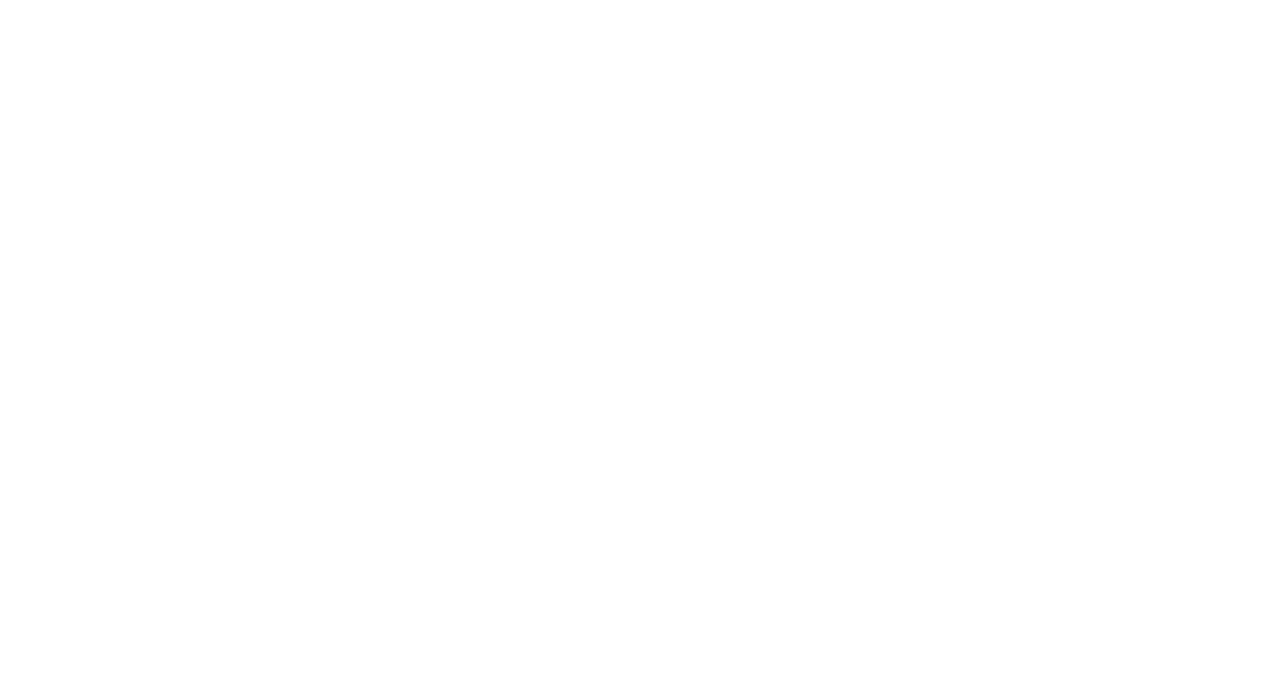
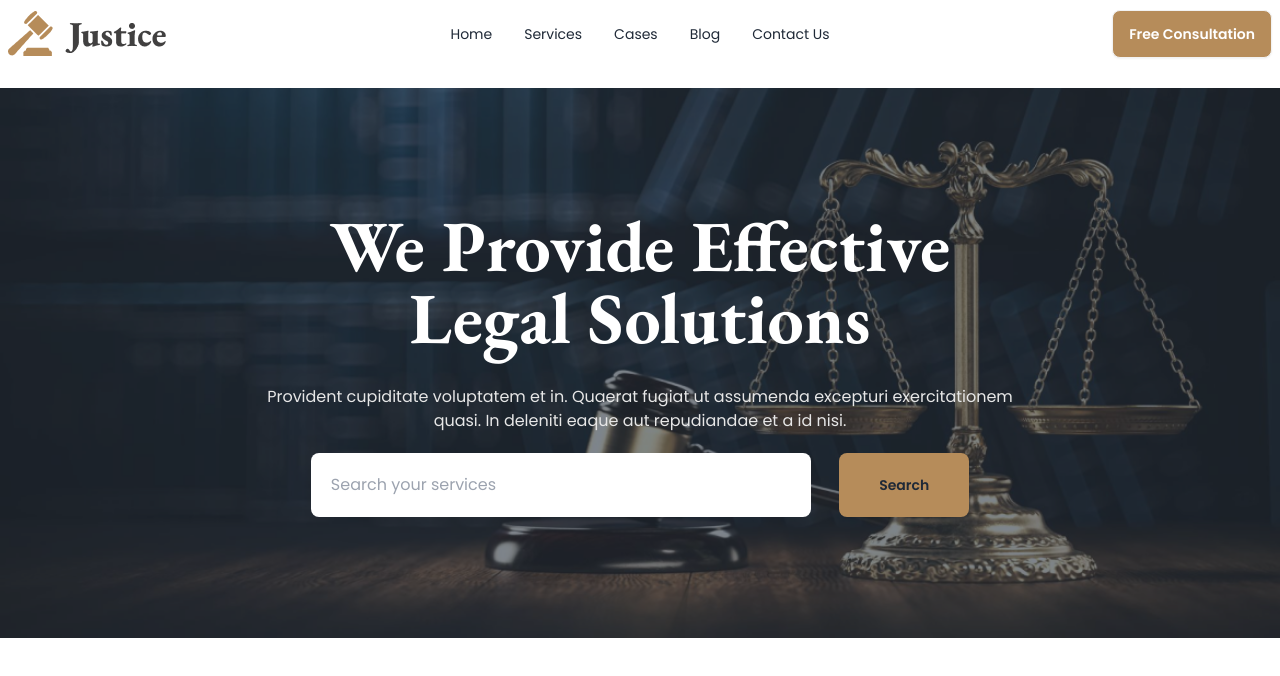
Before and after one commit to j-shifat-18/legal-solution, a plain HTML site: page index.html in a window 1280 px wide. Drawn offline with nearby package versions, Linux system fonts and the light colour scheme.

Commit message:
added navbar and banner section

```diff
--- a/index.html
+++ b/index.html
@@ -1,16 +1,107 @@
 <!DOCTYPE html>
-<html lang="en">
+<html lang="en" data-theme="light">
 
 <head>
     <meta charset="UTF-8">
     <meta name="viewport" content="width=device-width, initial-scale=1.0">
     <title>Legal Solution</title>
+    <!-- google font -->
+    <link rel="preconnect" href="https://fonts.googleapis.com">
+    <link rel="preconnect" href="https://fonts.gstatic.com" crossorigin>
+    <link
+        href="https://fonts.googleapis.com/css2?family=EB+Garamond:ital,wght@0,400..800;1,400..800&family=Poppins:ital,wght@0,100;0,200;0,300;0,400;0,500;0,600;0,700;0,800;0,900;1,100;1,200;1,300;1,400;1,500;1,600;1,700;1,800;1,900&display=swap"
+        rel="stylesheet">
+
+    <!-- Daisy Ui + tailwindcss CDN -->
+    <link href="https://cdn.jsdelivr.net/npm/daisyui@4.12.23/dist/full.min.css" rel="stylesheet" type="text/css" />
+    <script src="https://cdn.tailwindcss.com"></script>
+
+    <style>
+        .font-poppins {
+            font-family: "Poppins", serif;
+        }
+
+        .font-garamond {
+            font-family: "EB Garamond", serif;
+        }
+    </style>
+
+    <script>
+        tailwind.config = {
+            theme: {
+                extend: {
+                    colors: {
+                        clifford: '#da373d',
+                        'legal-primary': '#B68C5A',
+                        'dark-6':'#E7E7E7',
+                        'dark-3':'#707070',
+                    }
+                }
+            }
+        }
+    </script>
+
 </head>
 
-<body>
+<body class="font-poppins">
     <!-- Header section -->
-    <header>
+    <header class="md:container mx-auto">
+        <!-- Navbar -->
+        <nav class="mb-5">
+            <div class="navbar bg-base-100">
+                <div class="navbar-start">
+                    <div class="dropdown">
+                        <div tabindex="0" role="button" class="btn btn-ghost lg:hidden">
+                            <svg xmlns="http://www.w3.org/2000/svg" class="h-5 w-5" fill="none" viewBox="0 0 24 24"
+                                stroke="currentColor">
+                                <path stroke-linecap="round" stroke-linejoin="round" stroke-width="2"
+                                    d="M4 6h16M4 12h8m-8 6h16" />
+                            </svg>
+                        </div>
+                        <ul tabindex="0"
+                            class="menu menu-sm dropdown-content bg-base-100 rounded-box z-[1] mt-3 w-52 p-2 shadow">
+                            <li><a href="">Home</a></li>
+                            <li><a href="">Services</a></li>
+                            <li><a href="">Cases </a></li>
+                            <li><a href="">Blog</a></li>
+                            <li><a href="">Contact Us</a></li>
+                        </ul>
+                    </div>
+                    <a class=""><img src="images/logo2.png" alt=""></a>
+                </div>
+                <div class="navbar-center hidden lg:flex">
+                    <ul class="menu menu-horizontal px-1">
+                        <li><a href="">Home</a></li>
+                        <li><a href="">Services</a></li>
+                        <li><a href="">Cases </a></li>
+                        <li><a href="">Blog</a></li>
+                        <li><a href="">Contact Us</a></li>
+                    </ul>
+                </div>
+                <div class="navbar-end">
+                    <a class="btn bg-legal-primary text-white">Free Consultation</a>
+                </div>
+            </div>
+        </nav>
 
+        <!-- Banner section -->
+            <div class="hero w-full lg:h-[550px]"
+                style="background-image: url('images/banner.png');">
+                <div class="hero-overlay bg-opacity-60"></div>
+                <div class="hero-content text-neutral-content text-center text-white">
+                    <div class="max-w-screen-md">
+                        <h1 class="mb-8 text-7xl font-bold font-garamond">We Provide Effective Legal Solutions</h1>
+                        <p class="mb-5 text-dark-6">
+                            Provident cupiditate voluptatem et in. Quaerat fugiat ut assumenda excepturi exercitationem
+                            quasi. In deleniti eaque aut repudiandae et a id nisi.
+                        </p>
+                        <div class="space-x-6">
+                            <input class="h-[64px] w-[500px] p-5 rounded-lg" type="text" placeholder="Search your services">
+                            <button class="btn bg-legal-primary border-none h-[64px] px-6 py-4 md:py-6 md:px-10">Search</button>
+                        </div>
+                    </div>
+                </div>
+            </div>
     </header>
     <!-- main section -->
     <main>
```
Also changed, not shown: tailwind.config.js (added, +8 -0 lines).
